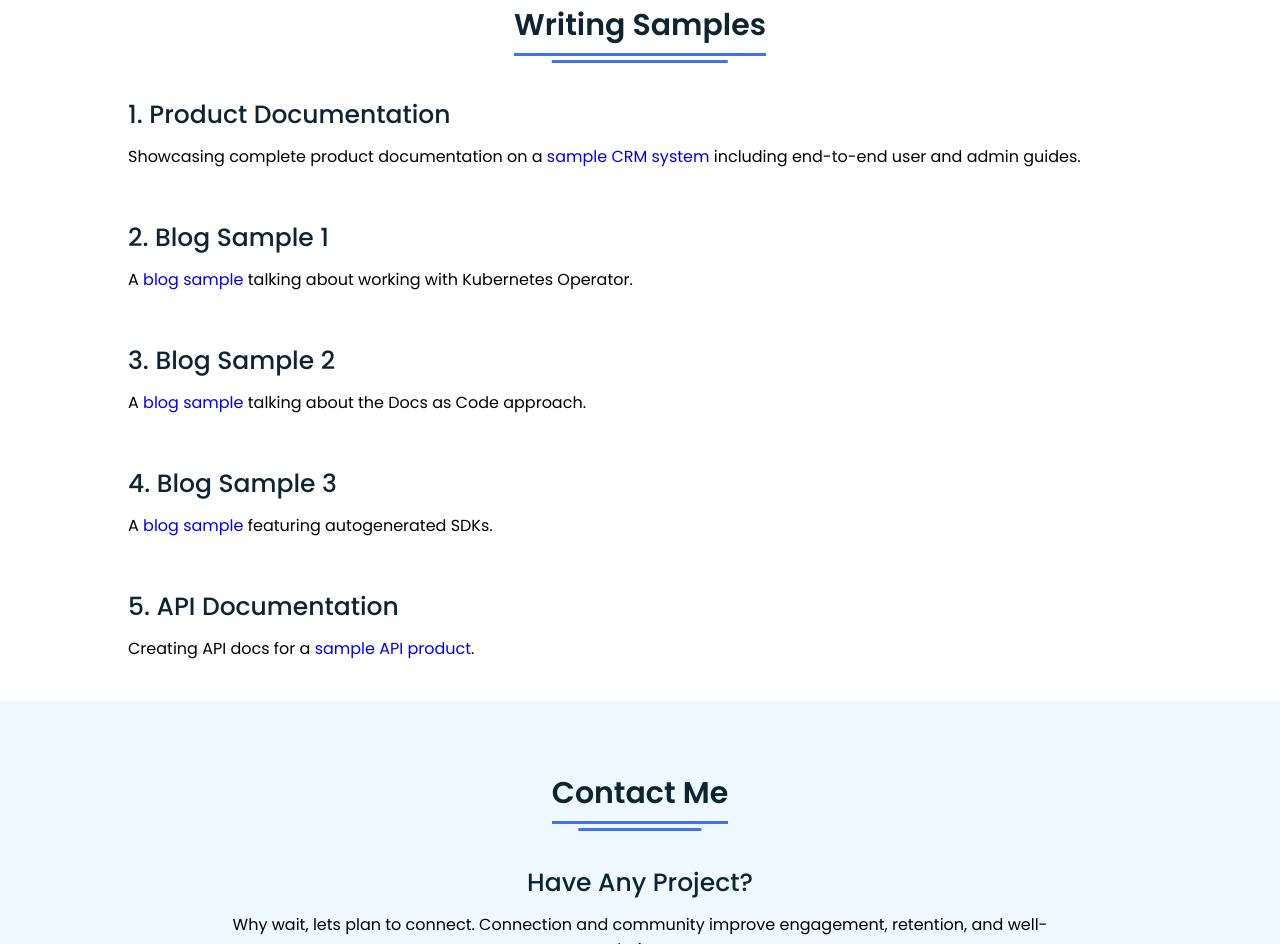
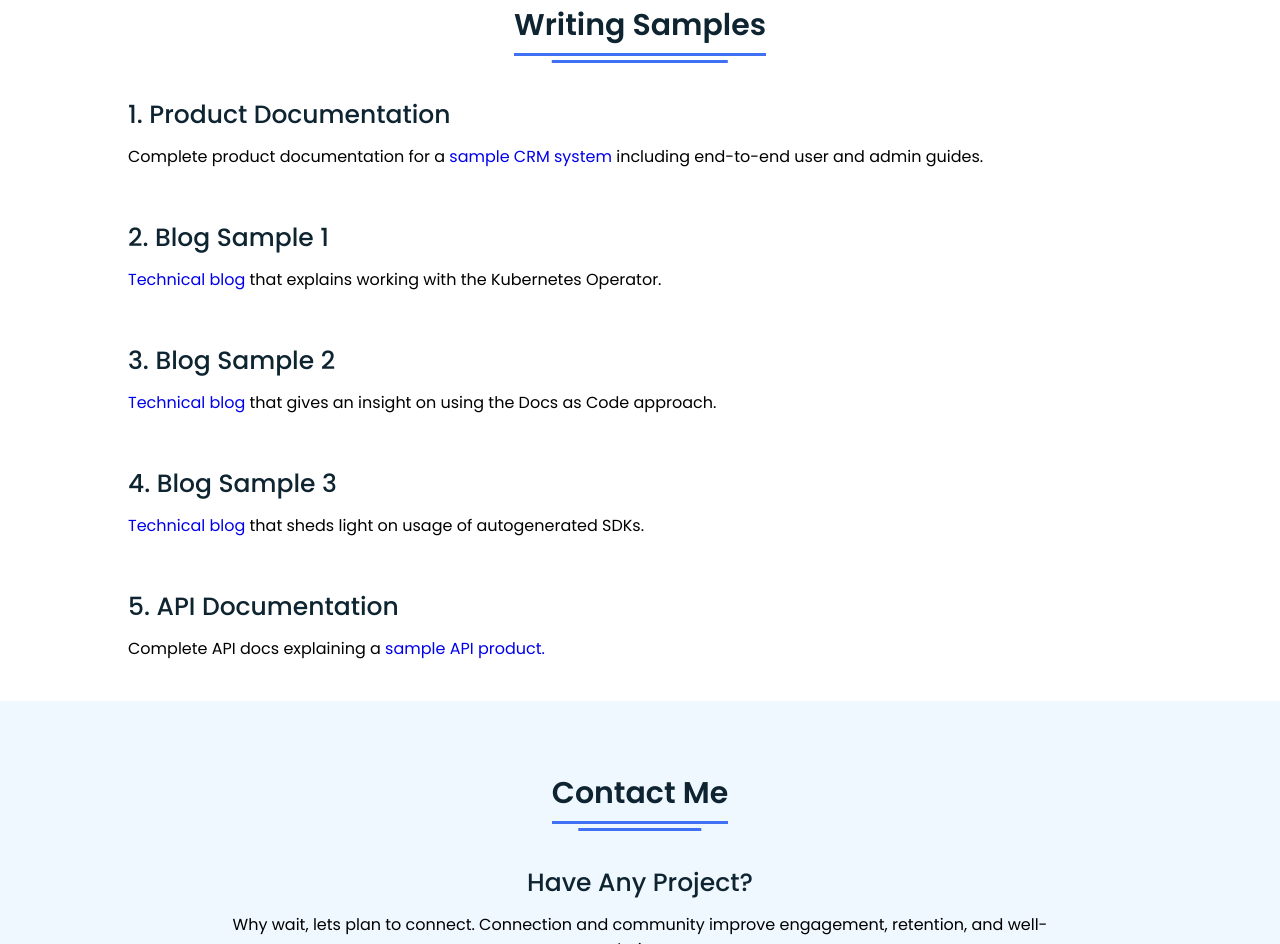
Before and after one commit to arooj244/arooj-portfolio.github.io, a plain HTML site: page index.html in a window 1280 px wide. Shown: the part 3003-3947 px from the top of the page. Drawn offline with Linux system fonts and the light colour scheme.

Commit message:
new change

```diff
--- a/index.html
+++ b/index.html
@@ -325,27 +325,27 @@
 
       <div class="box">
         <div class="topic">1. Product Documentation</div>
-        <p>Showcasing complete product documentation on a <a target="_blank" href="https://support.n3o.ltd/docs/">sample CRM system</a> including end-to-end user and admin guides.</p>
+        <p>Complete product documentation for a <a target="_blank" href="https://support.n3o.ltd/docs/">sample CRM system</a> including end-to-end user and admin guides.</p>
       </div>
       <br><br>
       <div class="box">
         <div class="topic">2. Blog Sample 1</div>
-        <p>A <a target="_blank" href="https://www.apimatic.io/blog/2022/03/facilitate-on-premise-deployment-with-apimatic-kubernetes-operator">blog sample</a> talking about working with Kubernetes Operator.</p>
+        <p><a target="_blank" href="https://www.apimatic.io/blog/2022/03/facilitate-on-premise-deployment-with-apimatic-kubernetes-operator">Technical blog</a> that explains working with the Kubernetes Operator.</p>
       </div>
       <br><br>
       <div class="box">
         <div class="topic">3. Blog Sample 2</div>
-        <p>A <a target="_blank" href="https://www.apimatic.io/blog/2022/09/docs-as-code-made-easy-using-apimatic-and-github-actions">blog sample</a> talking about the Docs as Code approach.</p>
+        <p><a target="_blank" href="https://www.apimatic.io/blog/2022/09/docs-as-code-made-easy-using-apimatic-and-github-actions">Technical blog</a> that gives an insight on using the Docs as Code approach.</p>
       </div>
       <br><br>
       <div class="box">
         <div class="topic">4. Blog Sample 3</div>
-        <p>A <a target="_blank" href="https://www.apimatic.io/blog/an-insight-into-apimatics-autogenerated-sdks">blog sample</a> featuring autogenerated SDKs.</p>
+        <p><a target="_blank" href="https://www.apimatic.io/blog/an-insight-into-apimatics-autogenerated-sdks">Technical blog</a> that sheds light on usage of autogenerated SDKs.</p>
       </div>
       <br><br>
       <div class="box">
         <div class="topic">5. API Documentation</div>
-        <p>Creating API docs for a <a target="_blank" href="https://docs.apimatic.io/platform-api/#/http/getting-started">sample API product</a>.</p>
+        <p>Complete API docs explaining a <a target="_blank" href="https://docs.apimatic.io/platform-api/#/http/getting-started">sample API product.</a></p>
       </div>
     </div>
     </div>
```
